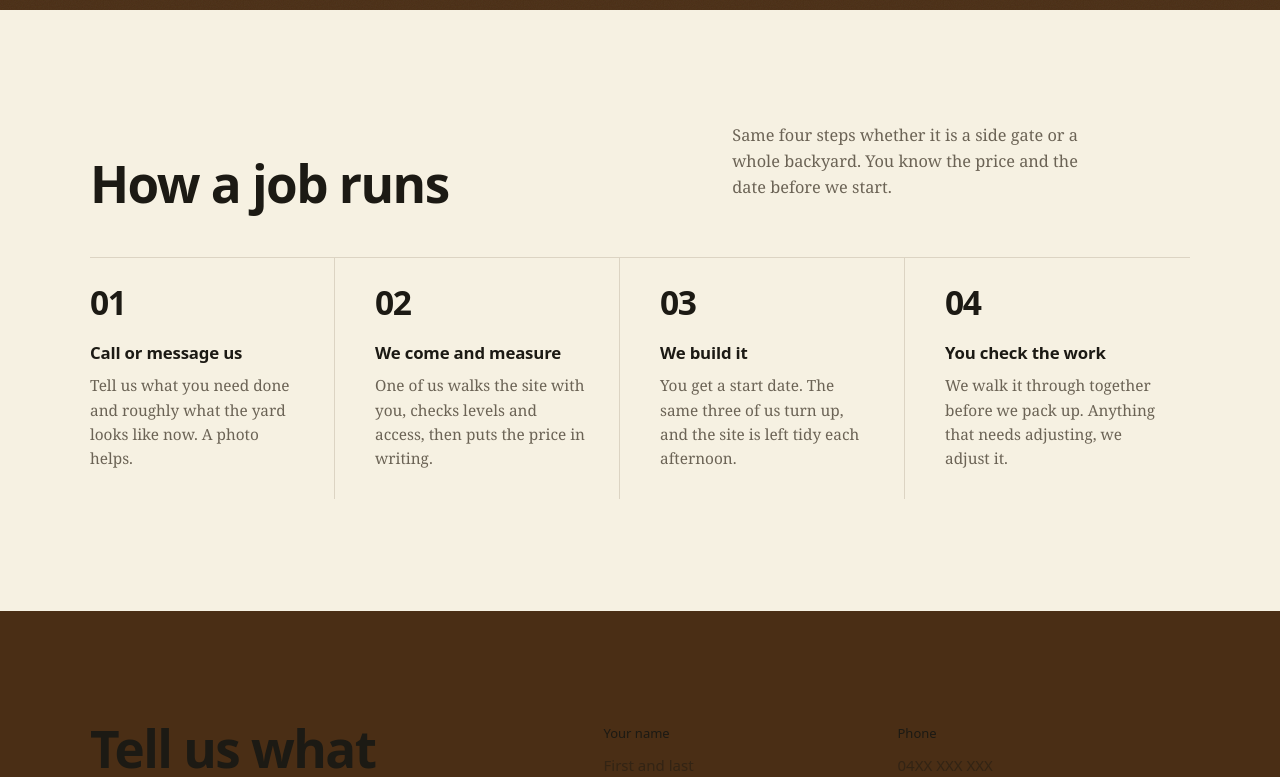
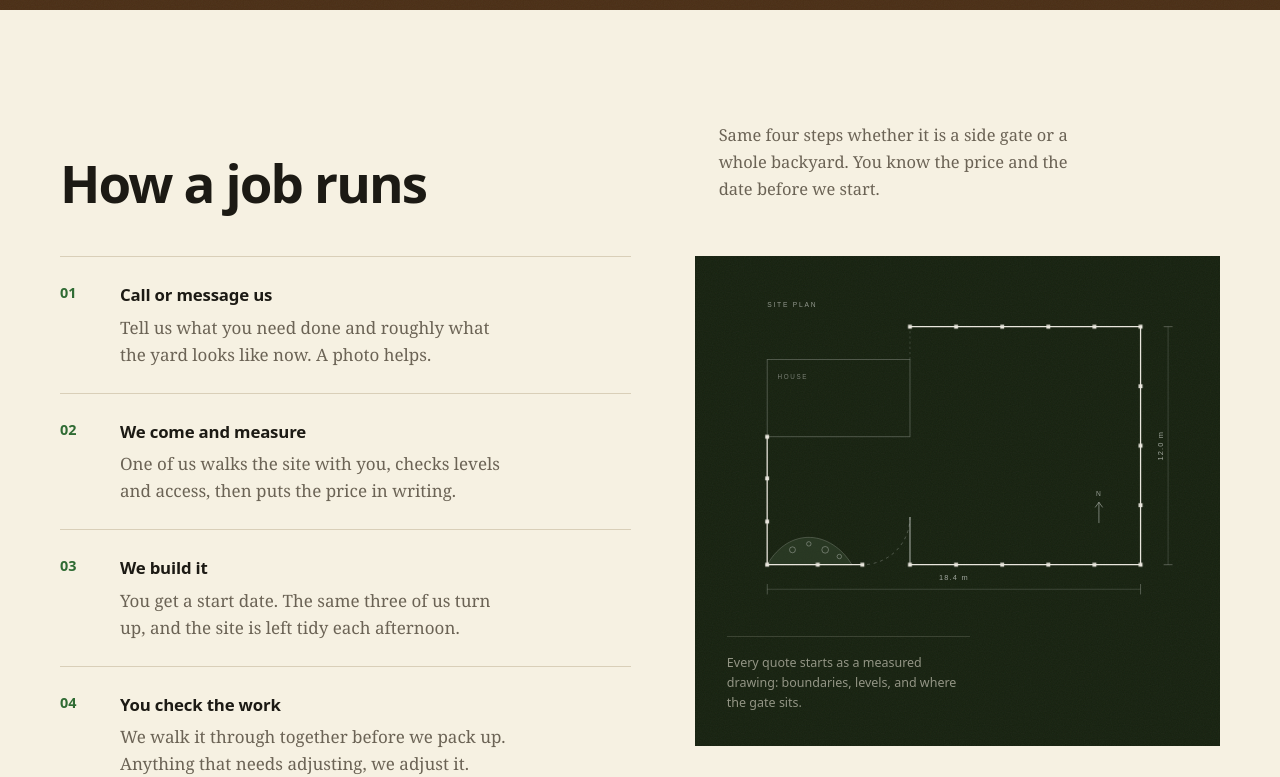
Before and after one commit to lintochittilappilly-dotcom/joyelandscaping.easrb.com, a React (Vite) app: page / in a window 1280 px wide. Shown: the part 2420-3197 px from the top of the page. Built offline with nearby package versions, Linux system fonts and the light colour scheme.

Commit message:
Update Process.tsx

```diff
--- a/src/components/Process.tsx
+++ b/src/components/Process.tsx
@@ -1,37 +1,52 @@
 import { steps } from "../site";
+import FencePlan from "./FencePlan";
 
 export default function Process() {
   return (
-    <section id="process" className="scroll-mt-6">
-      <div className="mx-auto max-w-[1180px] px-6 py-20 md:px-10 md:py-28">
-        <div className="grid gap-8 lg:grid-cols-[1fr_0.75fr] lg:items-end">
-          <h2 className="max-w-[16ch] font-display text-[clamp(2rem,4.6vw,3.2rem)] font-extrabold leading-[0.98] tracking-[-0.03em]">
+    <section id="process" className="scroll-mt-24 bg-cream">
+      <div className="mx-auto max-w-[1240px] px-6 py-20 md:px-10 md:py-28">
+        <div className="grid gap-8 lg:grid-cols-[1fr_0.8fr] lg:items-end">
+          <h2 className="max-w-[15ch] font-display text-[clamp(2.1rem,4.6vw,3.3rem)] font-extrabold leading-[0.95] tracking-[-0.035em]">
             How a job runs
           </h2>
-          <p className="max-w-[38ch] text-[1.02rem] leading-[1.6] text-muted lg:pb-2">
+          <p className="max-w-[40ch] text-[1.03rem] leading-[1.62] text-muted lg:pb-1.5">
             Same four steps whether it is a side gate or a whole backyard. You
             know the price and the date before we start.
           </p>
         </div>
 
-        <ol className="mt-12 grid gap-x-10 border-t border-bark/15 sm:grid-cols-2 lg:grid-cols-4">
+        <div className="mt-12 grid gap-12 lg:grid-cols-[1fr_0.92fr] lg:gap-16">
+          <ol className="border-t border-line">
             {steps.map((step, i) => (
               <li
                 key={step.title}
-              className="border-b border-bark/15 py-7 lg:border-b-0 lg:border-r lg:pr-8 last:lg:border-r-0"
+                className="grid grid-cols-[2.75rem_1fr] gap-x-4 border-b border-line py-6"
               >
-              <span className="font-display text-[2.1rem] font-extrabold leading-none tracking-[-0.04em] text-eucalypt/40 tabular-nums">
+                <span className="font-display text-[0.9rem] font-semibold tabular-nums text-fern">
                   {String(i + 1).padStart(2, "0")}
                 </span>
-              <h3 className="mt-4 font-display text-[1.05rem] font-semibold tracking-[-0.01em]">
+                <div>
+                  <h3 className="font-display text-[1.05rem] font-semibold tracking-[-0.01em]">
                     {step.title}
                   </h3>
-              <p className="mt-2 max-w-[34ch] text-[0.96rem] leading-[1.58] text-muted">
+                  <p className="mt-1.5 max-w-[42ch] leading-[1.58] text-muted">
                     {step.detail}
                   </p>
+                </div>
               </li>
             ))}
           </ol>
+
+          <div className="on-dark grain relative isolate self-start overflow-hidden bg-forest p-6 text-cream lg:p-8">
+            <div className="relative z-10">
+              <FencePlan />
+              <p className="mt-5 max-w-[34ch] border-t border-cream/15 pt-4 font-display text-[12.5px] leading-relaxed text-cream/55">
+                Every quote starts as a measured drawing: boundaries, levels,
+                and where the gate sits.
+              </p>
+            </div>
+          </div>
+        </div>
       </div>
     </section>
   );
```
Lines whose indentation alone changed are shown as unchanged.
